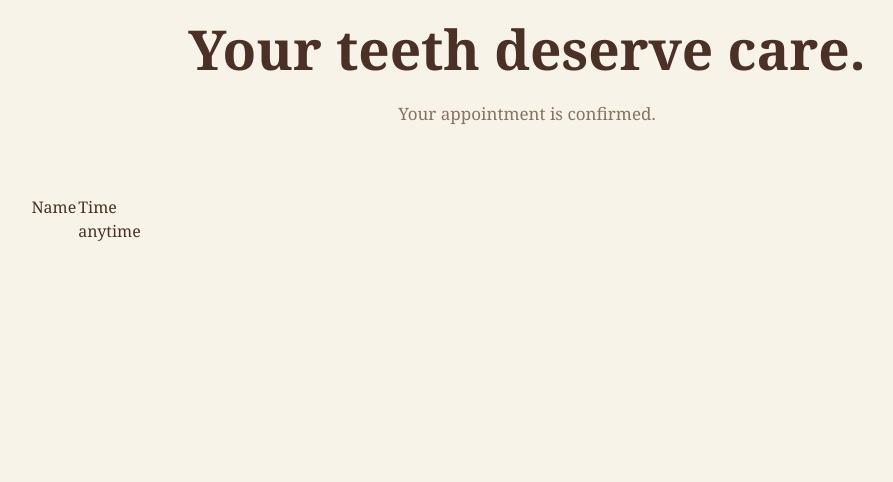
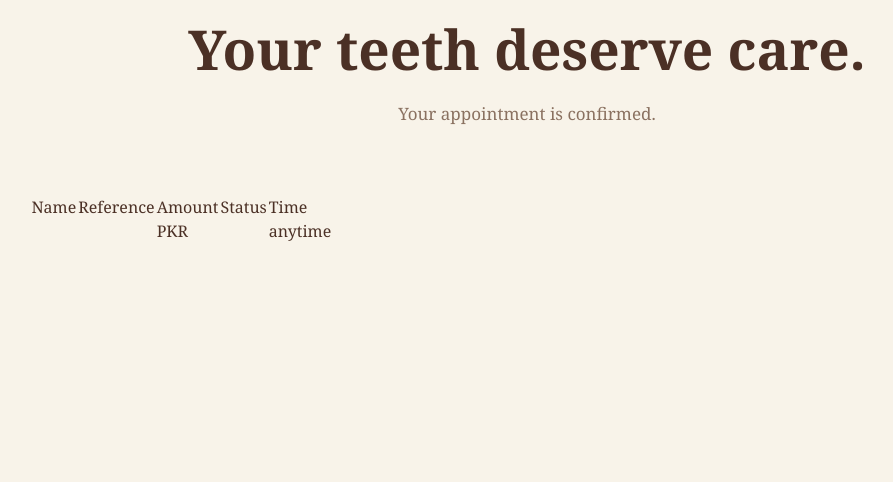
Before and after one commit to QiratHussain/Day97_eCommerce_Website, a Python web app: template templates/appointment.html in a window 1280 px wide. Shown: the part 147-629 px from the top of the page, without its empty margins (113-1006 px from the left). Run offline with Jinja, Linux system fonts and the light colour scheme; the template is opened without the code that fills it, so the values that code supplies are empty; some libraries are stand-ins or nearby versions.

Commit message:
Add reference, amount, and status to appointment table

```diff
--- a/templates/appointment.html
+++ b/templates/appointment.html
@@ -10,10 +10,16 @@
   <table>
     <thead>
       <td>Name</td>
+      <td>Reference</td>
+      <td>Amount</td>
+      <td>Status</td>
       <td>Time</td>
     </thead>
 <tr>
-  <td>{{user.name}} </td>
+  <td>{{ user.name }}</td>
+  <td>{{ appt.appt_id }}</td>
+  <td>PKR {{ appt.amount }}</td>
+  <td>{{ appt.status|capitalize }}</td>
   <td>anytime</td>
 </tr>
   </table>
```
